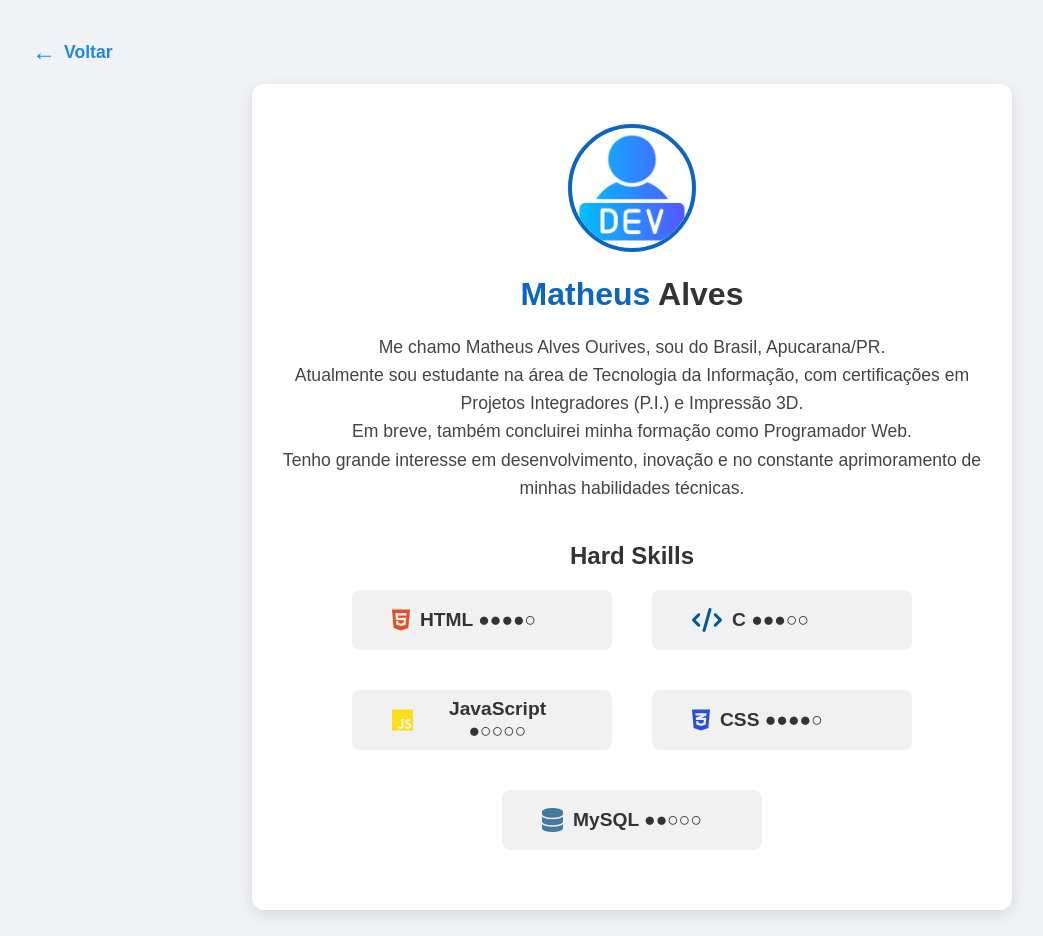
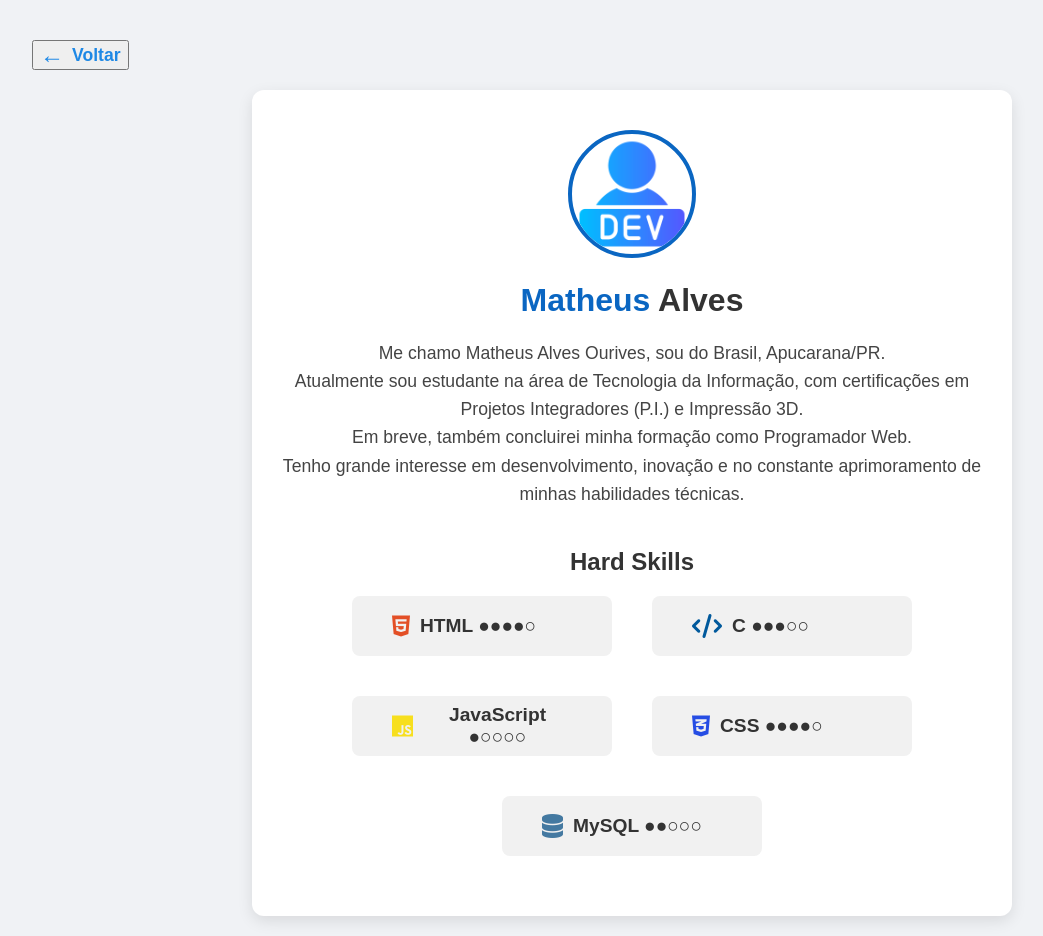
Before and after one commit to SrZetron/portf-lio, a plain HTML site: page sobre.html in a window 1280 px wide. Shown: the whole page, without its empty margins (8-1051 px from the left). Drawn offline with Linux system fonts and the light colour scheme.

Commit message:
Update sobre.html

```diff
--- a/sobre.html
+++ b/sobre.html
@@ -10,9 +10,9 @@
 </head>
 
 <body>
-  <a href="index.html" class="voltar">
+  <button class="voltar" onclick="if(document.referrer) { history.back(); } else { window.location.href = 'index.html'; }">
     Voltar
-  </a>
+  </button>
 
   <div class="container">
     <img src="dev.png" alt="Foto de perfil" class="foto-perfil" />
@@ -35,7 +35,7 @@
       <span class="skill"><i class="fab fa-css3-alt icon-css"></i> CSS ●●●●○</span>
       <span class="skill"><i class="fas fa-database icon-mysql"></i> MySQL ●●○○○</span>
     </div>
-
+  </div>
 </body>
 
 </html>
```
Lines whose indentation alone changed are shown as unchanged.
